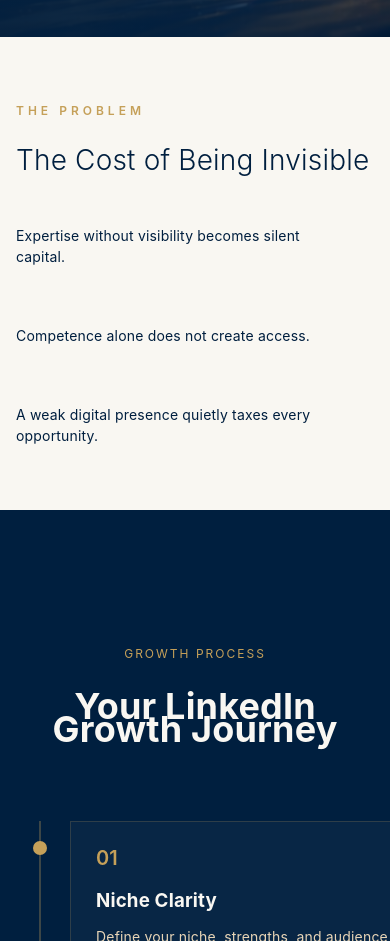
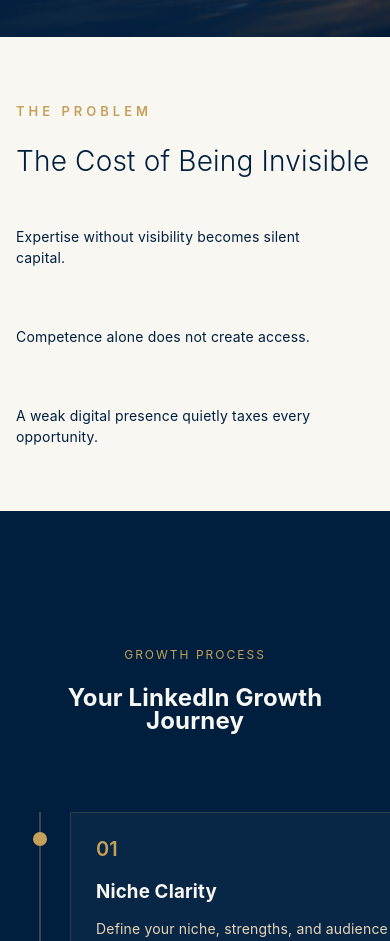
Before and after one commit to madhu-famelyn/Famelyn-updaed, a React (Vite) app in the folder famelyn/: page / in a window 390 px wide. Shown: the part 903-1844 px from the top of the page. Built offline with nearby package versions, Linux system fonts and the light colour scheme.

Commit message:
increased font size

```diff
--- a/famelyn/src/Pages/Framework/Framework.css
+++ b/famelyn/src/Pages/Framework/Framework.css
@@ -19,7 +19,7 @@
 
 .growth-title {
   color: #F9F7F2;
-  font-size: 36px;
+  /* font-size: 36px; */
 }
 
 /* PATH CONTAINER */
--- a/famelyn/src/Pages/ProblemSection/ProblemSection.css
+++ b/famelyn/src/Pages/ProblemSection/ProblemSection.css
@@ -120,7 +120,7 @@
   }
 
   .problem-tag {
-    font-size: 12px;
+    font-size: 13px;
     margin-bottom: 20px;
   }
 
--- a/famelyn/src/Pages/USPSection/USPSection.css
+++ b/famelyn/src/Pages/USPSection/USPSection.css
@@ -112,7 +112,7 @@
   }
 
   .usp-label {
-    font-size: 11px;
+    font-size: 15px;
   }
 
   .usp-title {
```
